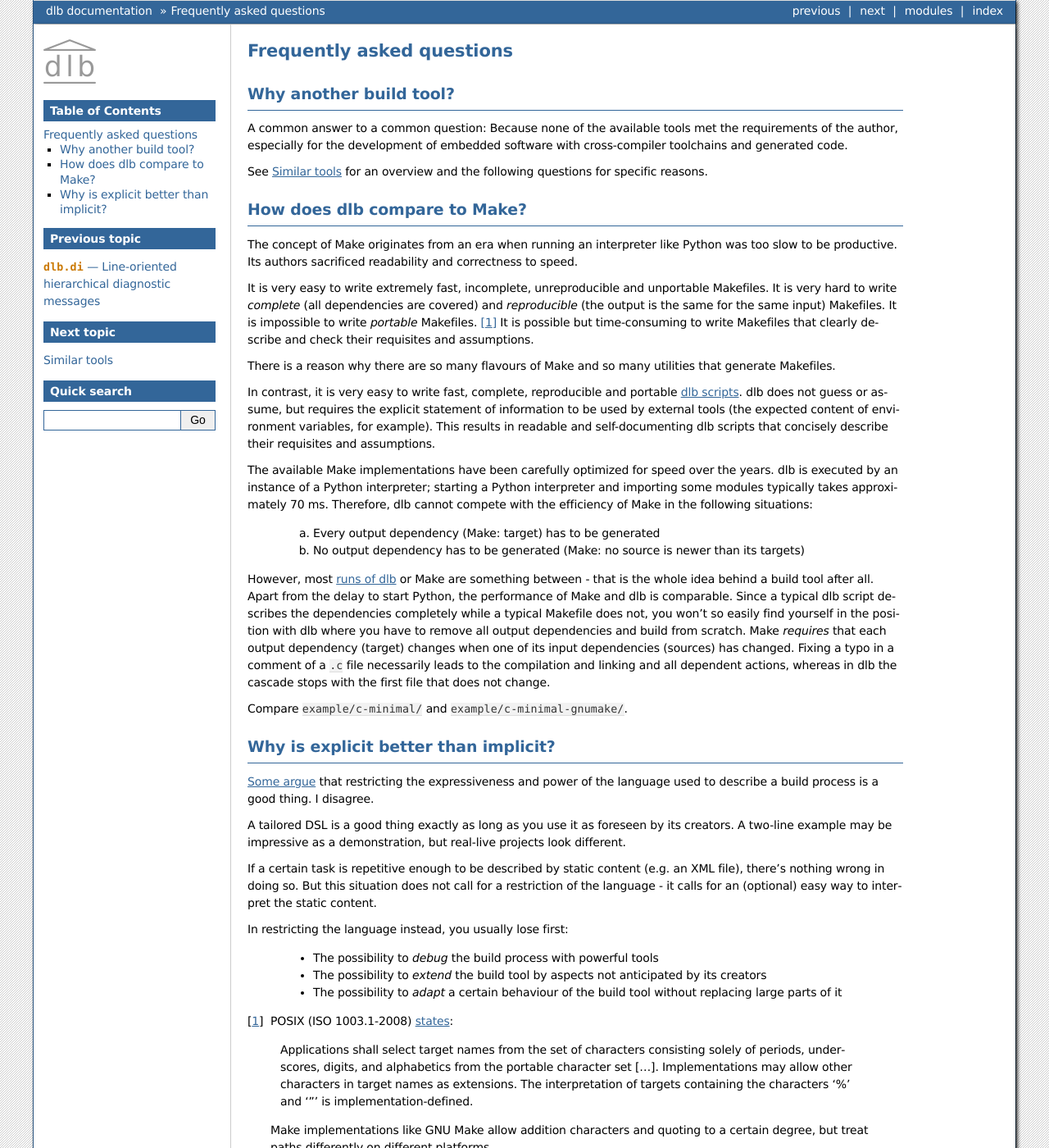
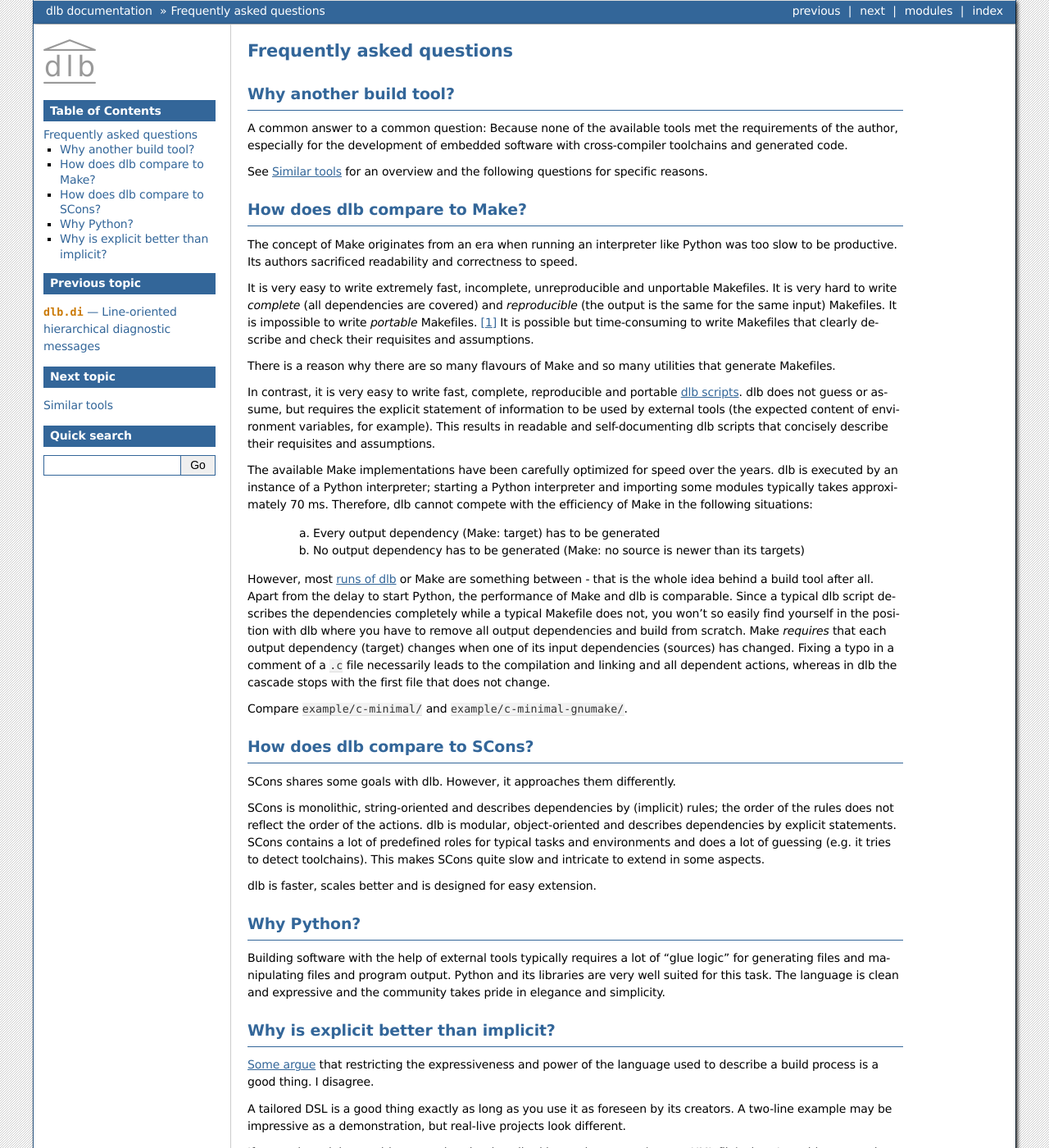
Before and after one commit to dlu-ch/dlb, a Sphinx documentation site: the page built from doc/faq.rst, in a window 1280 px wide and 1400 px high. Shown: the whole window at 82% size. Built offline with Sphinx 7.4.7, drawn with Linux system fonts in a browser that asks for light colours.

Commit message:
Extend FAQ and fix terminology

```diff
--- a/doc/ex_context.rst
+++ b/doc/ex_context.rst
@@ -156,7 +156,7 @@ Context objects
 
    .. attribute:: executable_search_paths
 
-      A duplicate-free tuple of absolute directory paths where this process should look for binaries according to
+      A duplicate-free tuple of absolute directory paths where this process should look for executables according to
       the operating system.
 
       It is compiled from the members :func:`python:os.get_exec_path()` when the root context is entered.
--- a/doc/ex_tool.rst
+++ b/doc/ex_tool.rst
@@ -12,7 +12,7 @@
 
 
 This module provides classes to represent tools to be executed during the build process (typically by calling
-:term:`dynamic helpers <dynamic helper>` like compiler binaries).
+:term:`dynamic helpers <dynamic helper>` like compiler executables).
 
 Every :term:`tool` is represented by a subclass of :class:`Tool` that describes its abstract behaviour and the way it
 is run (e.g. meaning of command line and output, interaction with file system and environment variables).
--- a/doc/faq.rst
+++ b/doc/faq.rst
@@ -50,6 +50,29 @@ actions, whereas in dlb the cascade stops with the first file that does not chan
 Compare :file:`example/c-minimal/` and :file:`example/c-minimal-gnumake/`.
 
 
+How does dlb compare to SCons?
+------------------------------
+
+SCons shares some goals with dlb.
+However, it approaches them differently.
+
+SCons is monolithic, string-oriented and describes dependencies by (implicit) rules; the order of the rules does not
+reflect the order of the actions.
+dlb is modular, object-oriented and describes dependencies by explicit statements.
+SCons contains a lot of predefined roles for typical tasks and environments and does a lot of guessing
+(e.g. it tries to detect toolchains). This makes SCons quite slow and intricate to extend in some aspects.
+
+dlb is faster, scales better and is designed for easy extension.
+
+
+Why Python?
+-----------
+
+Building software with the help of external tools typically requires a lot of  "glue logic" for generating files and
+manipulating files and program output. Python and its libraries are very well suited for this task.
+The language is clean and expressive and the community takes pride in elegance and simplicity.
+
+
 Why is explicit better than implicit?
 -------------------------------------
 
--- a/doc/index.rst
+++ b/doc/index.rst
@@ -12,7 +12,7 @@ A build system *generates files* in a filesystem, mostly with the help of *exter
 Its most important tasks are:
 
 - collect and transform filesystem paths
-- find and execute tool binaries (e.g. compilers) with context-dependent command line arguments
+- find and execute tool executables (e.g. compilers) with context-dependent command line arguments
 - generate files (e.g. some program source files or configuration files)
 - make the build fast by omitting unnecessary redos
 
```
